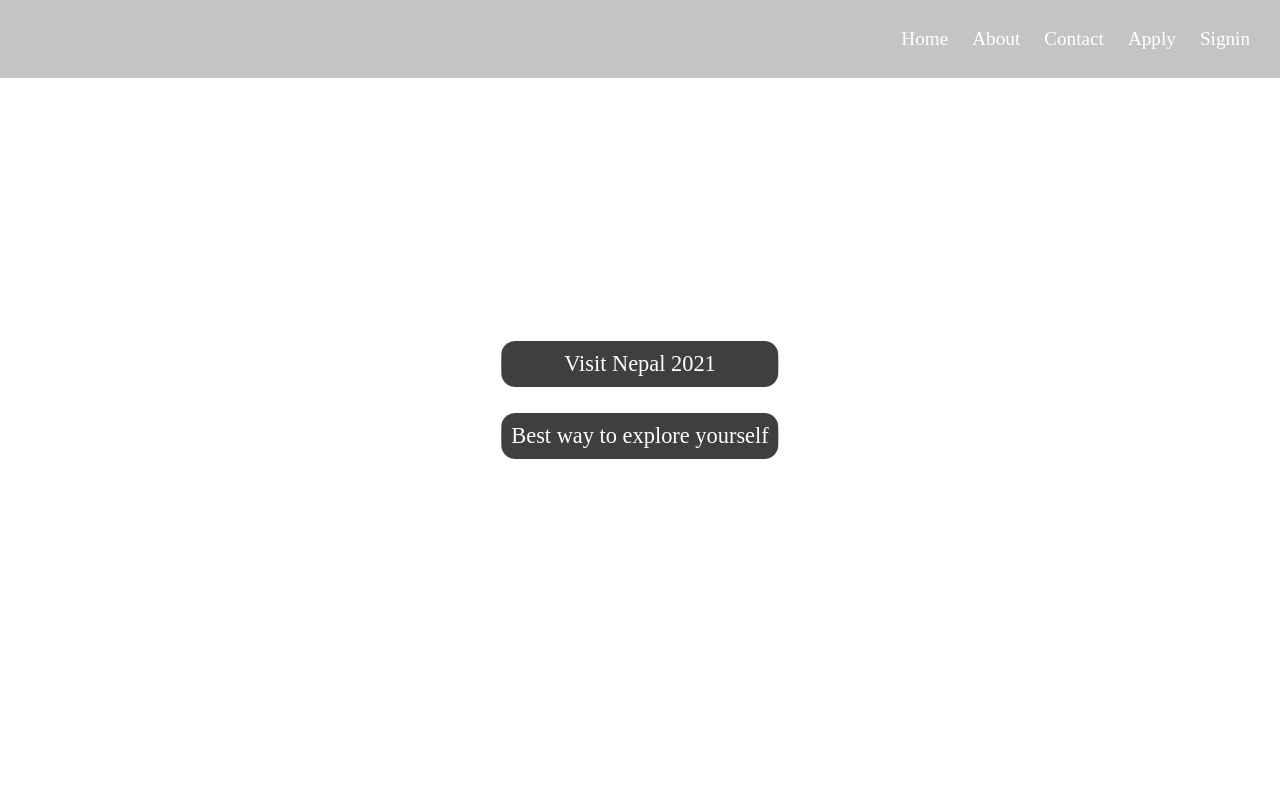
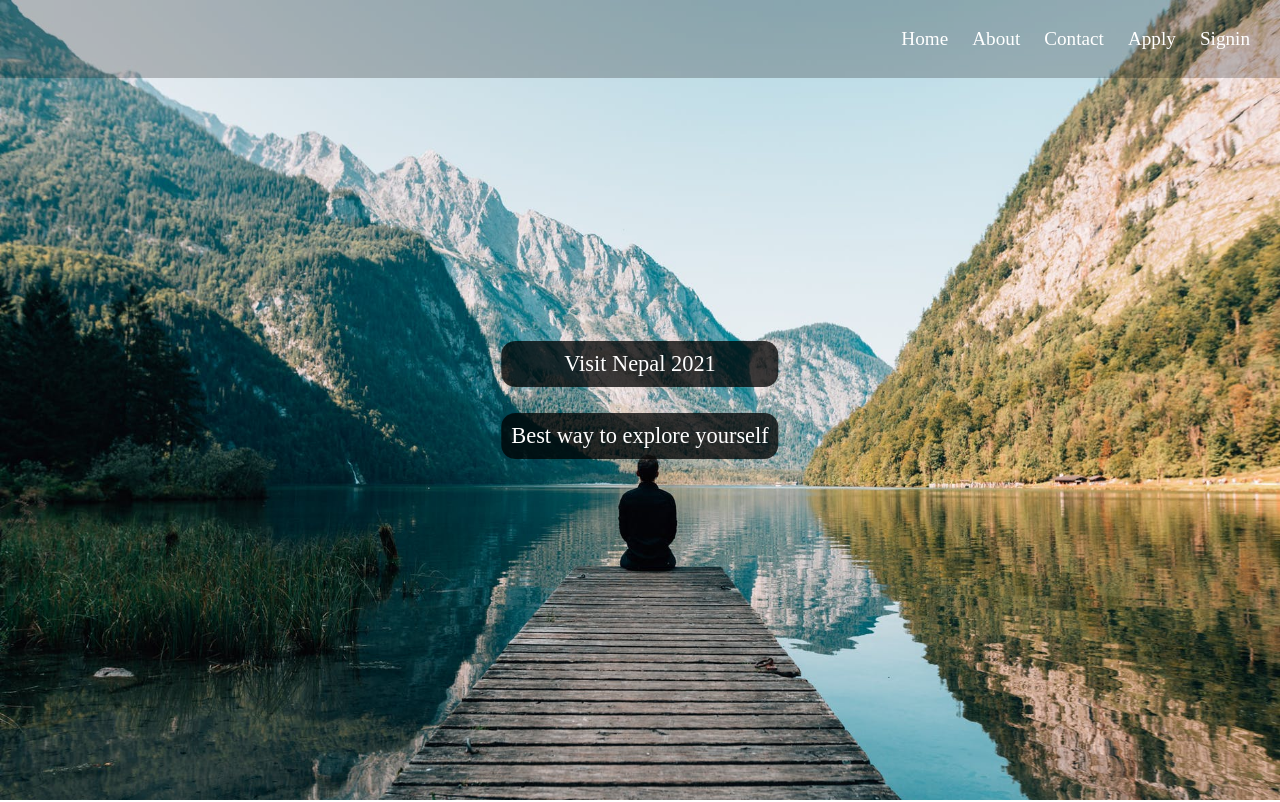
Before and after one commit to Sushil787/Travelagency, a plain HTML site: page index.html in a window 1280 px wide. Shown: the top 802 px of the page. Drawn offline with Linux system fonts and the light colour scheme; the site is published under a folder, as on GitHub Pages, so addresses that start at the root find nothing.

Commit message:
Update style.css

```diff
--- a/style.css
+++ b/style.css
@@ -8,7 +8,7 @@
 
 .home-page{
 
-    background-image: url(/proj.jpeg);
+    background-image: url(./proj.jpeg);
     height: 100vh;
     background-size: cover;
     background-repeat: no-repeat;
```
